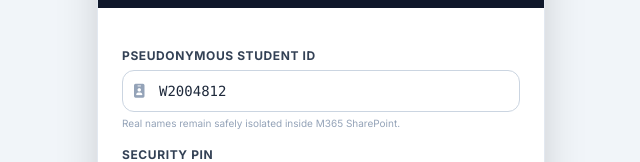
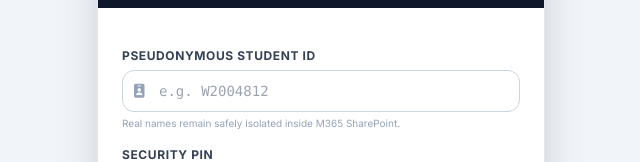
Before and after one commit to ADimitriou44/shed-checkin, a plain HTML site: page index.html in a window 1280 px wide. Shown: the part 355-517 px from the top of the page, without its empty margins (319-959 px from the left). Drawn offline with nearby package versions, Linux system fonts and the light colour scheme.

Commit message:
Clear input value for student ID field

```diff
--- a/index.html
+++ b/index.html
@@ -66,7 +66,7 @@
                     <span class="absolute inset-y-0 left-0 pl-3 flex items-center text-slate-400 text-sm">
                         <i class="fa-solid fa-id-badge"></i>
                     </span>
-                    <input type="text" id="input-student-id" placeholder="e.g. W2004812" value="W2004812" class="w-full pl-9 pr-3 py-2.5 text-sm rounded-xl border border-slate-300 focus:ring-2 focus:ring-wrexham-red focus:border-transparent outline-none transition font-mono">
+                    <input type="text" id="input-student-id" placeholder="e.g. W2004812" value="" class="w-full pl-9 pr-3 py-2.5 text-sm rounded-xl border border-slate-300 focus:ring-2 focus:ring-wrexham-red focus:border-transparent outline-none transition font-mono">
                 </div>
                 <p class="text-[10px] text-slate-400 mt-1">Real names remain safely isolated inside M365 SharePoint.</p>
             </div>
```
